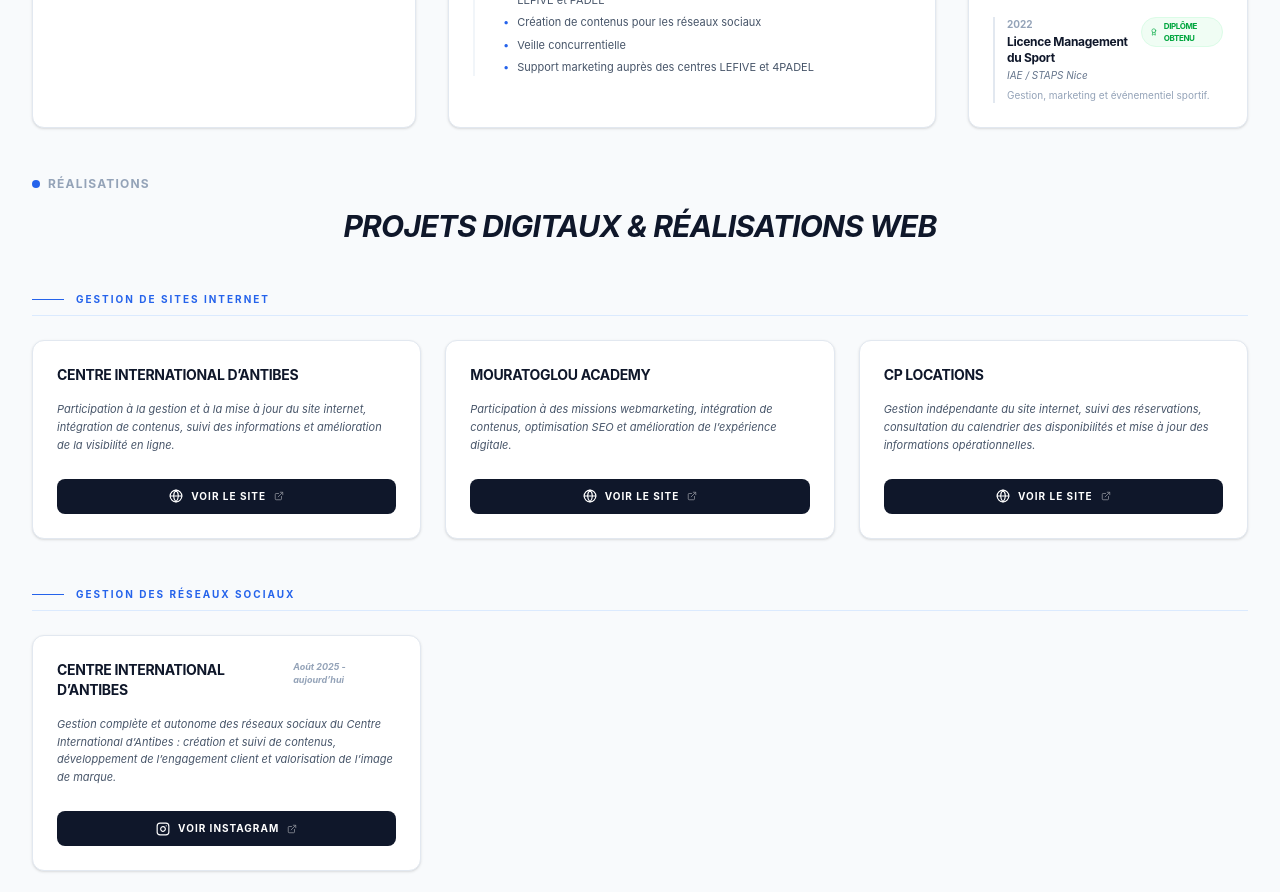
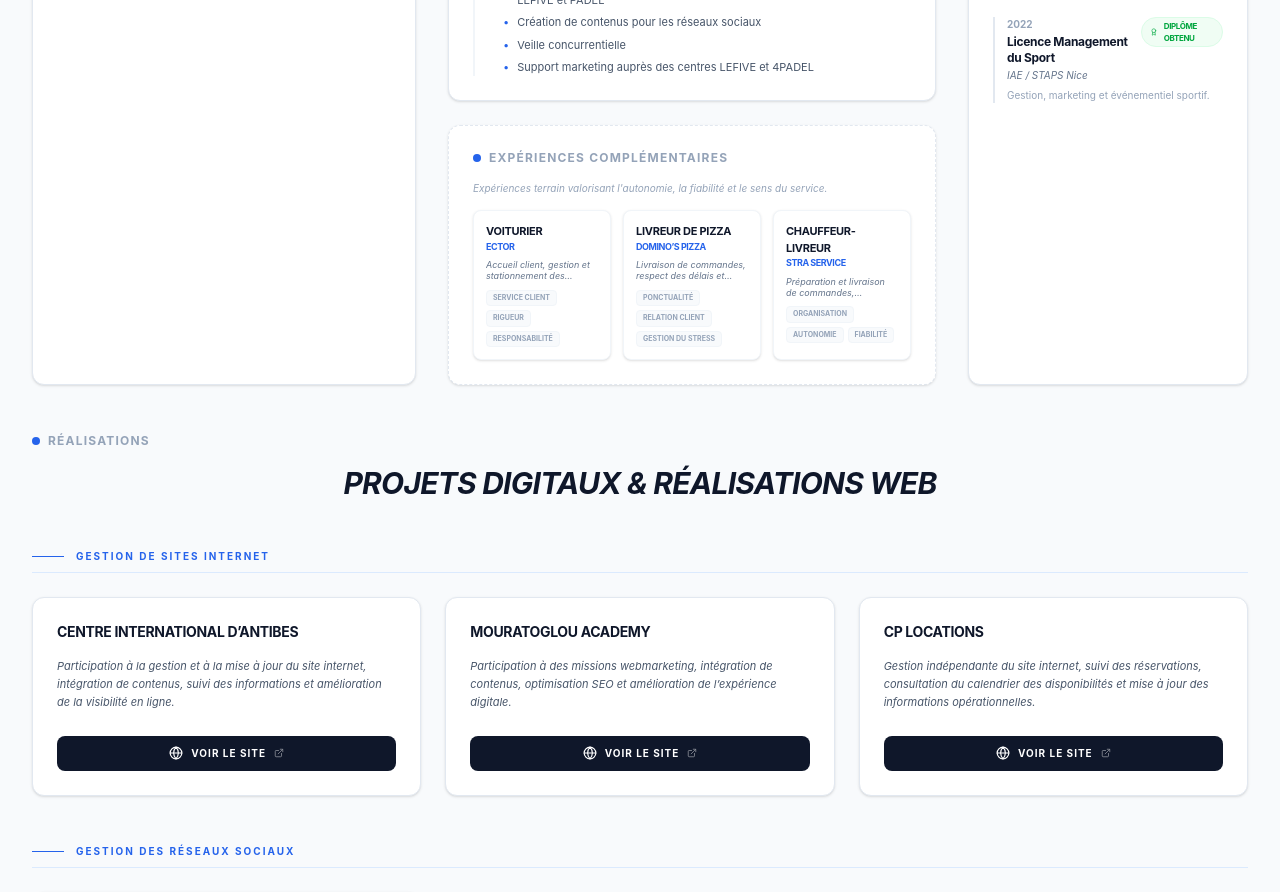
Before and after one commit to bastienx2606-create/Bastien-XERRI, a React (Vite) app: page / in a window 1280 px wide. Shown: the part 1200-2092 px from the top of the page. Built offline with nearby package versions, Linux system fonts and the light colour scheme.

Commit message:
Add complementary experiences section for soft skills

```diff
--- a/src/App.tsx
+++ b/src/App.tsx
@@ -247,6 +247,27 @@
               ))}
             </div>
           </ProfessionalCard>
+
+          <ProfessionalCard className="bg-slate-50/50 border-dashed">
+            <SectionTitle>EXPÉRIENCES COMPLÉMENTAIRES</SectionTitle>
+            <p className="text-[10px] text-slate-400 mb-4 italic leading-tight">
+              Expériences terrain valorisant l'autonomie, la fiabilité et le sens du service.
+            </p>
+            <div className="grid grid-cols-1 sm:grid-cols-3 gap-3 mt-4">
+              {CV_DATA.complementaryExperiences.map((exp, idx) => (
+                <div key={idx} className="bg-white p-3 rounded-lg border border-slate-100 shadow-sm hover:border-blue-200 transition-colors">
+                  <h4 className="text-[11px] font-bold text-slate-900 uppercase tracking-tight">{exp.role}</h4>
+                  <p className="text-[9px] font-bold text-blue-600 mb-1.5 uppercase tracking-tighter">{exp.company}</p>
+                  <p className="text-[9px] text-slate-500 leading-tight italic line-clamp-2 mb-2">{exp.description}</p>
+                  <div className="flex flex-wrap gap-1 mt-auto">
+                    {exp.skills.map(s => (
+                      <span key={s} className="text-[7px] font-bold px-1.5 py-0.5 bg-slate-50 text-slate-400 rounded uppercase border border-slate-100">{s}</span>
+                    ))}
+                  </div>
+                </div>
+              ))}
+            </div>
+          </ProfessionalCard>
         </div>
 
         {/* Right Column (3/12) */}
--- a/src/constants.ts
+++ b/src/constants.ts
@@ -47,6 +47,26 @@
       description: "Pilotage d'un projet d'optimisation des avis clients Google pour les centres LEFIVE et PADEL. Création de contenus pour les réseaux sociaux. Veille concurrentielle. Support marketing auprès des centres LEFIVE et 4PADEL.",
       skills: ["Marketing digital", "Réseaux sociaux", "Veille concurrentielle"],
     },
+  ],
+  complementaryExperiences: [
+    {
+      role: "Voiturier",
+      company: "ECTOR",
+      description: "Accueil client, gestion et stationnement des véhicules. Ponctualité, rigueur et sens du service.",
+      skills: ["Service Client", "Rigueur", "Responsabilité"]
+    },
+    {
+      role: "Livreur de pizza",
+      company: "Domino’s Pizza",
+      description: "Livraison de commandes, respect des délais et gestion des flux. Contact client et encaissement.",
+      skills: ["Ponctualité", "Relation Client", "Gestion du stress"]
+    },
+    {
+      role: "Chauffeur-livreur",
+      company: "Stra Service",
+      description: "Préparation et livraison de commandes, organisation de tournées. Autonomie et fiabilité.",
+      skills: ["Organisation", "Autonomie", "Fiabilité"]
+    }
   ],
   education: [
     {
```
